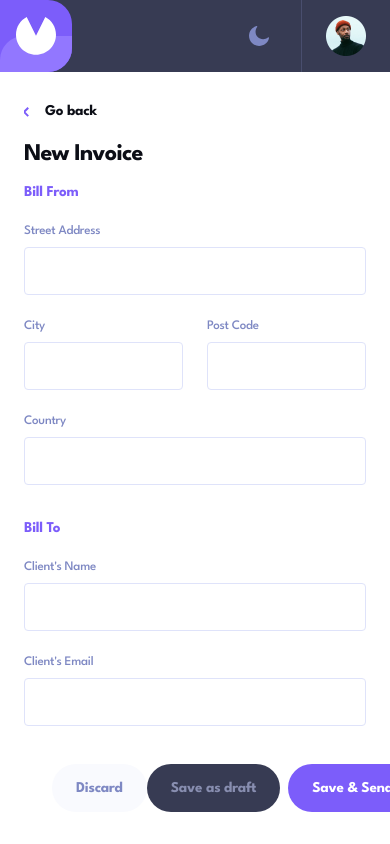
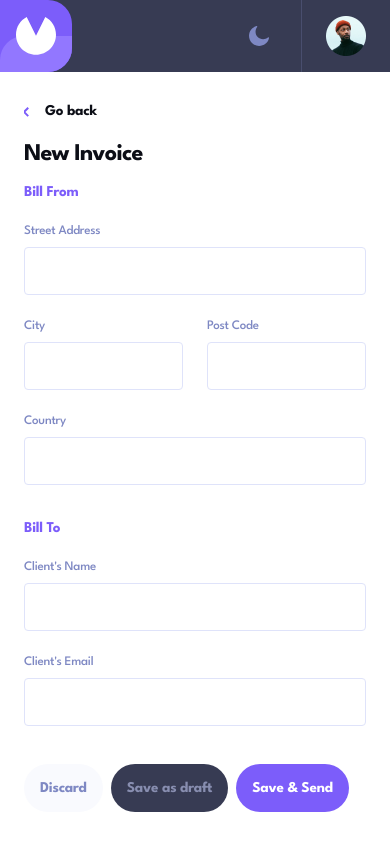
Before and after one commit to BenedictUmeozor/hng14-stage2-task, a React (Vite) app: page /new in a window 390 px wide. Shown: the top 844 px of the page. Built offline with nearby package versions, Linux system fonts and the light colour scheme.

Commit message:
fix: mobile spacing styling

```diff
--- a/src/components/Button.tsx
+++ b/src/components/Button.tsx
@@ -16,7 +16,7 @@ const BaseButton = ({ className, ...props }: ComponentProps<"button">) => {
   return (
     <button
       className={cn(
-        "heading-s-variant bg-primary-light hover:bg-primary flex h-12 items-center gap-x-4 rounded-3xl px-6 whitespace-nowrap text-white transition-colors duration-150 ease-linear max-md:gap-x-2",
+        "heading-s-variant bg-primary-light hover:bg-primary flex h-12 items-center gap-x-4 rounded-3xl px-6 whitespace-nowrap text-white transition-colors duration-150 ease-linear max-md:gap-x-2 max-md:px-4",
         className,
       )}
       {...props}
@@ -43,7 +43,7 @@ const Button = ({ variant, children, ...rest }: ButtonProps) => {
   if (variant === "button-3") {
     return (
       <BaseButton
-        className="text-07 dark:text-05 dark:bg-04 bg-[#F9FAFE] hover:bg-05 dark:hover:bg-white"
+        className="text-07 dark:text-05 dark:bg-04 hover:bg-05 bg-[#F9FAFE] dark:hover:bg-white"
         {...rest}
       >
         {children}
@@ -54,7 +54,7 @@ const Button = ({ variant, children, ...rest }: ButtonProps) => {
   if (variant === "button-4") {
     return (
       <BaseButton
-        className="text-06 dark:text-05 bg-[#373B53] dark:bg-[#373B53] hover:bg-08 dark:hover:bg-03"
+        className="text-06 dark:text-05 hover:bg-08 dark:hover:bg-03 bg-[#373B53] dark:bg-[#373B53]"
         {...rest}
       >
         {children}
--- a/src/pages/CreateInvoice/index.tsx
+++ b/src/pages/CreateInvoice/index.tsx
@@ -612,14 +612,14 @@ const CreateInvoice = () => {
       </main>
       <div
         className={cn(
-          "dark:bg-12 fixed right-0 bottom-0 left-0 z-40 flex items-center justify-between rounded-tr-2xl bg-white px-13 py-8 lg:pl-38.75",
+          "dark:bg-12 fixed right-0 bottom-0 left-0 z-40 flex items-center gap-x-2 rounded-tr-2xl bg-white px-6 py-8",
           hasScrolled && "shadow-[0_-8px_16px_-4px_rgba(0,0,0,0.1)]",
         )}
       >
         <Button variant="button-3" type="button" onClick={() => navigate(-1)}>
           Discard
         </Button>
-        <div className="flex items-center gap-x-2">
+
         <Button variant="button-4" type="button" onClick={handleSaveAsDraft}>
           Save as draft
         </Button>
@@ -631,7 +631,6 @@ const CreateInvoice = () => {
           Save & Send
         </Button>
       </div>
-      </div>
     </>
   );
 };
--- a/src/pages/EditInvoice/index.tsx
+++ b/src/pages/EditInvoice/index.tsx
@@ -588,7 +588,7 @@ const EditInvoice = () => {
       </main>
       <div
         className={cn(
-          "dark:bg-12 fixed right-0 bottom-0 left-0 z-40 flex items-center justify-end gap-x-2 rounded-tr-2xl bg-white px-13 py-8 lg:pl-38.75",
+          "dark:bg-12 fixed right-0 bottom-0 left-0 z-40 flex items-center justify-end gap-x-2 rounded-tr-2xl bg-white px-6 py-8",
           hasScrolled && "shadow-[0_-8px_16px_-4px_rgba(0,0,0,0.1)]",
         )}
       >
```
Lines whose indentation alone changed are shown as unchanged.
